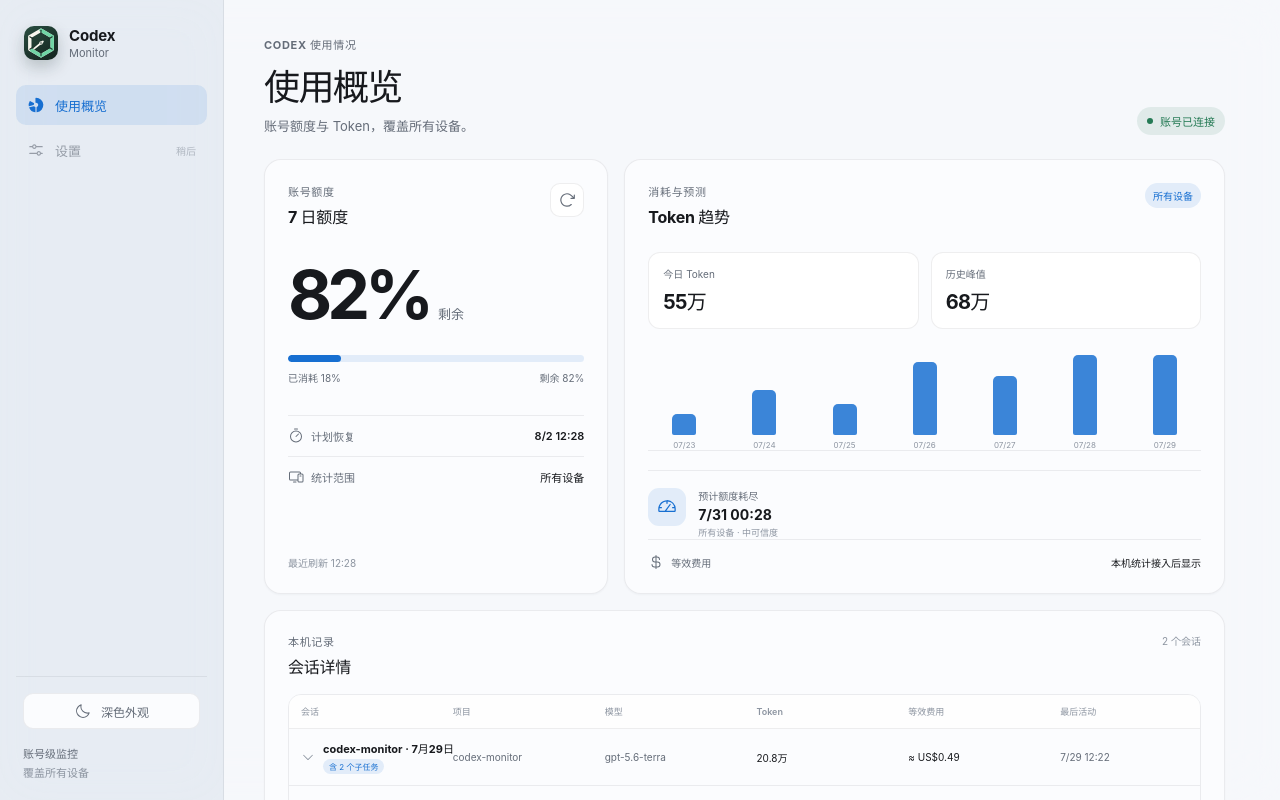
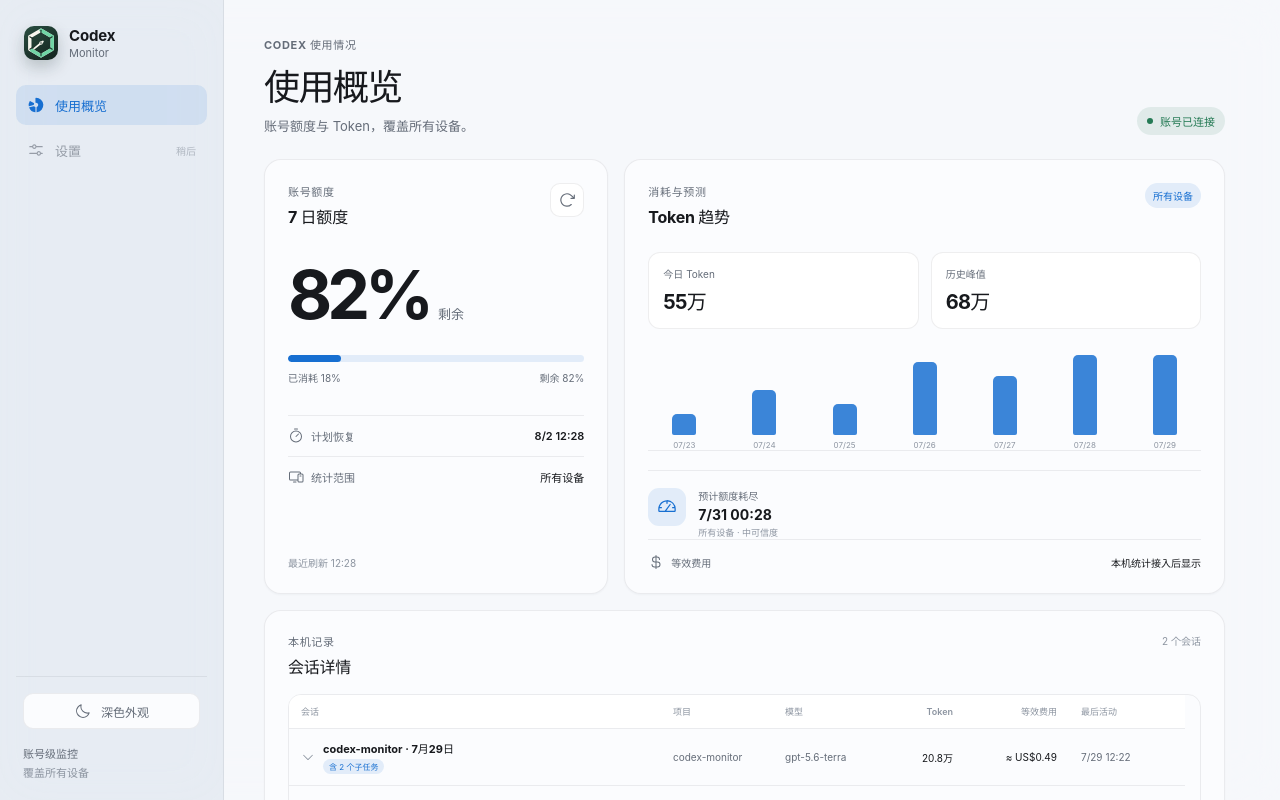
Before and after one commit to PolarisLight/QuotaDial, a React (Vite) app in the folder app/: page / in a window 1280 px wide. Built offline with nearby package versions, Linux system fonts and the light colour scheme.

Commit message:
fix: make session details vertically scrollable

```diff
--- a/app/src/styles/app.css
+++ b/app/src/styles/app.css
@@ -583,30 +583,67 @@
 }
 
 .session-table-wrap {
+  max-height: 320px;
   margin-top: 16px;
-  overflow-x: auto;
+  overflow-x: hidden;
+  overflow-y: auto;
+  scrollbar-gutter: stable;
   border: 1px solid var(--line);
   border-radius: 13px;
 }
 
 .session-table {
   width: 100%;
+  table-layout: fixed;
   border-collapse: collapse;
   font-size: 10px;
 }
 
 .session-table th {
+  position: sticky;
+  top: 0;
+  z-index: 1;
   padding: 10px 12px;
   color: var(--subtle);
-  background: color-mix(in srgb, var(--surface-raised) 72%, transparent);
+  background: var(--surface-raised);
   font-size: 9px;
   font-weight: 600;
   text-align: left;
 }
 
+.session-table th:nth-child(2) {
+  width: 112px;
+}
+
+.session-table th:nth-child(3) {
+  width: 104px;
+}
+
+.session-table th:nth-child(4) {
+  width: 88px;
+}
+
+.session-table th:nth-child(5) {
+  width: 104px;
+}
+
+.session-table th:nth-child(6) {
+  width: 116px;
+}
+
+.session-table th:nth-child(4),
+.session-table th:nth-child(5),
+.session-table td:nth-child(4),
+.session-table td:nth-child(5) {
+  text-align: right;
+}
+
 .session-table td {
+  min-width: 0;
+  overflow: hidden;
   padding: 11px 12px;
   border-top: 1px solid var(--line);
+  text-overflow: ellipsis;
   white-space: nowrap;
 }
 
@@ -616,6 +653,8 @@
 
 .session-title-button {
   display: flex;
+  width: 100%;
+  min-width: 0;
   align-items: center;
   gap: 8px;
   padding: 0;
@@ -624,6 +663,10 @@
   background: transparent;
   border: 0;
   text-align: left;
+}
+
+.session-title-button > span {
+  min-width: 0;
 }
 
 .session-title-button svg {
@@ -642,7 +685,7 @@
 }
 
 .session-title-button strong {
-  max-width: 230px;
+  max-width: none;
   overflow: hidden;
   font-size: 11px;
   text-overflow: ellipsis;
```
